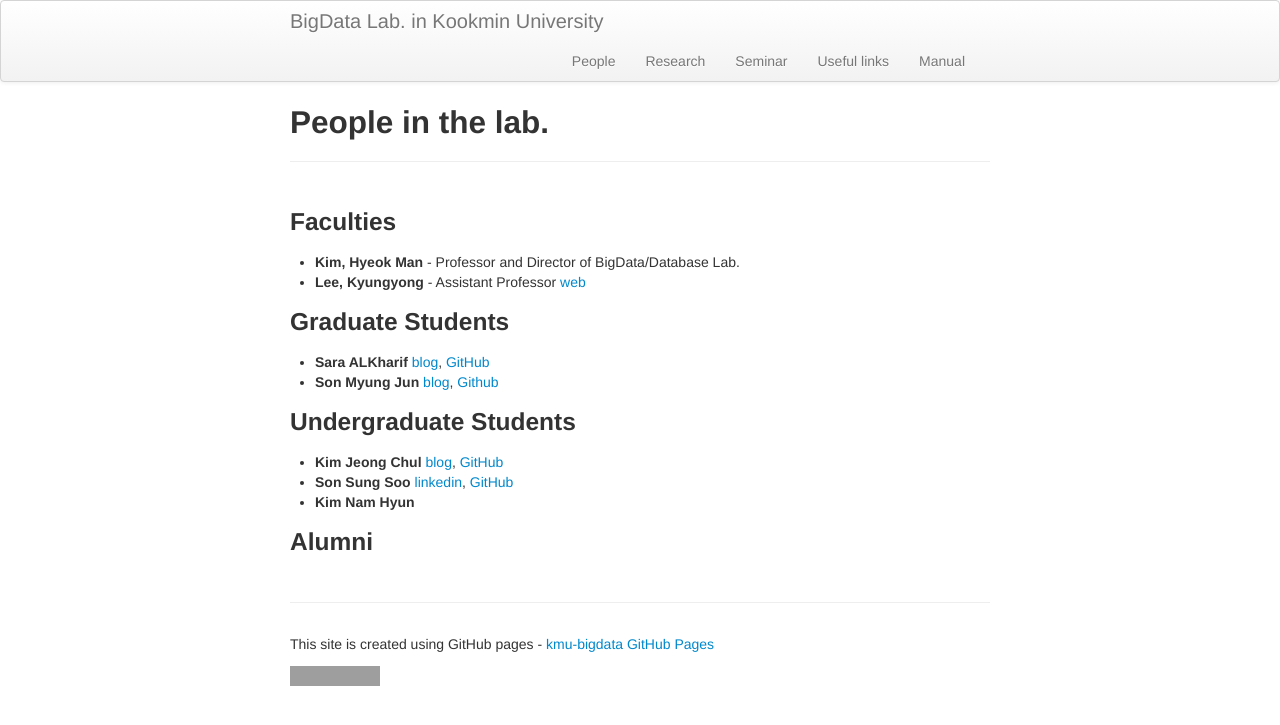
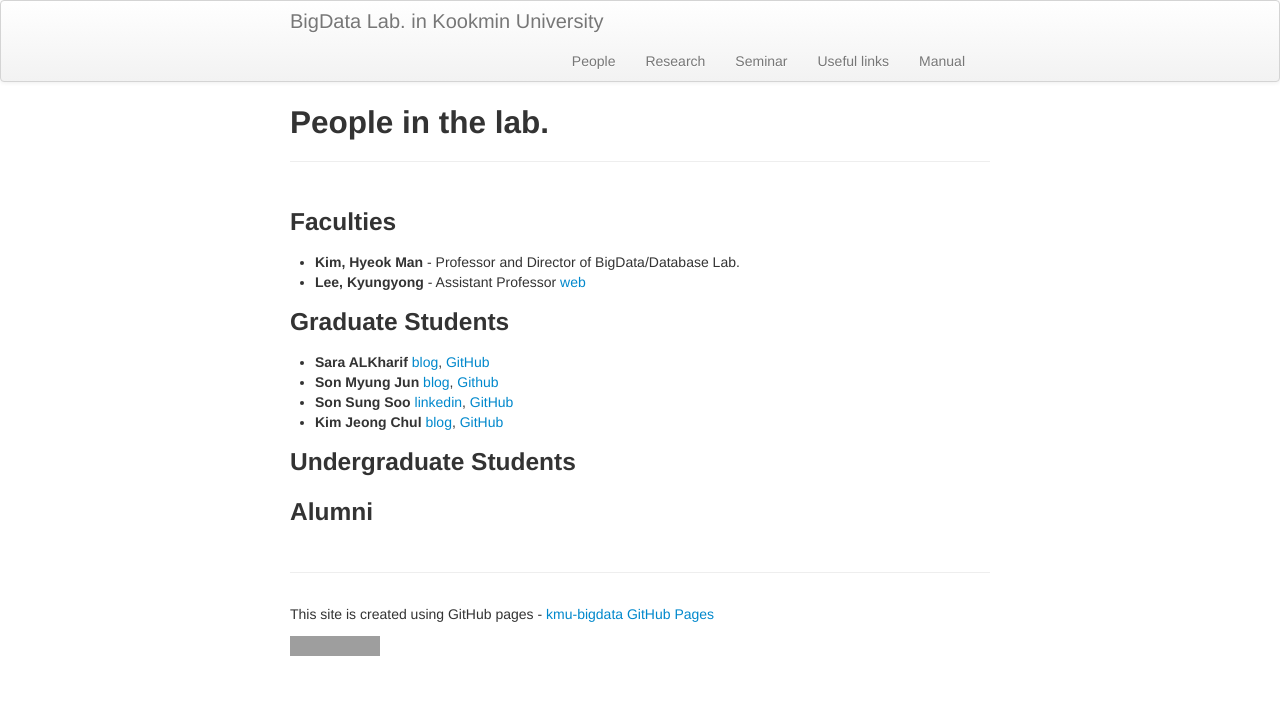
Before and after one commit to ddps-lab/kmu-bigdata.github.io, a Jekyll site: the page built from people/index.md, in a window 1280 px wide. Shown: the top 725 px of the page. Built offline with Jekyll 4.4.1, drawn with Linux system fonts in a browser that asks for light colours; grey boxes are pictures that could not be loaded.

Commit message:
updating people

```diff
--- a/people/index.md
+++ b/people/index.md
@@ -12,10 +12,9 @@ description: who are in Lab.
 ### Graduate Students
 * **Sara ALKharif** [blog](https://saraml.com/), [GitHub](https://github.com/sarah-Abdulaziz)
 * **Son Myung Jun** [blog](http://mjson.tistory.com/), [Github](https://github.com/mjaysonnn)
+* **Son Sung Soo** [linkedin](https://www.linkedin.com/in/sungsoo-son-ba8ba9122/), [GitHub](https://github.com/sun    gsu7437)
+* **Kim Jeong Chul** [blog](http://jeongchul.tistory.com/), [GitHub](https://github.com/KimJungChul)
 
 ### Undergraduate Students
-* **Kim Jeong Chul** [blog](http://jeongchul.tistory.com/), [GitHub](https://github.com/KimJungChul)
-* **Son Sung Soo** [linkedin](https://www.linkedin.com/in/sungsoo-son-ba8ba9122/), [GitHub](https://github.com/sungsu7437)
-* **Kim Nam Hyun**
 
 ### Alumni
```
